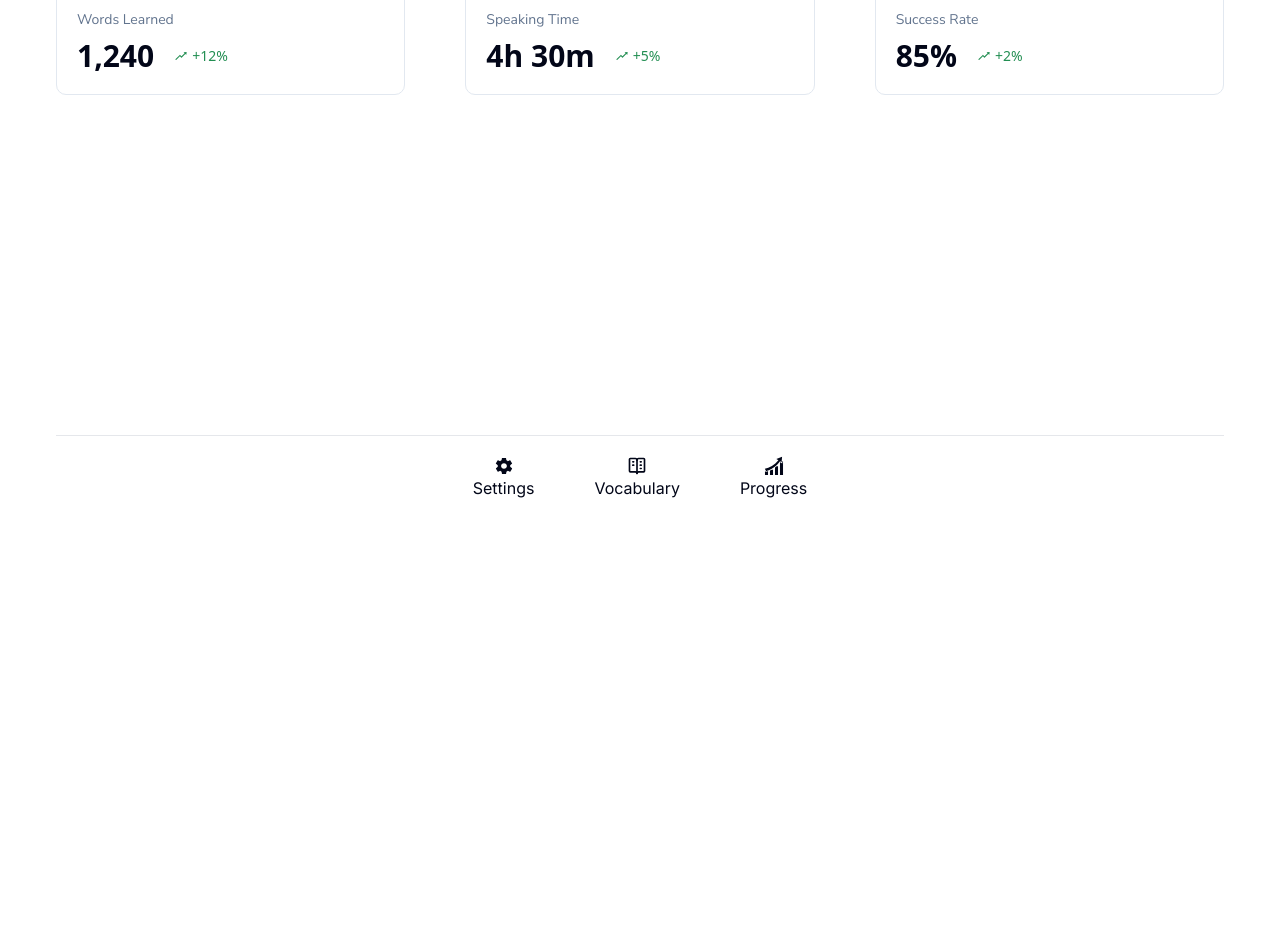
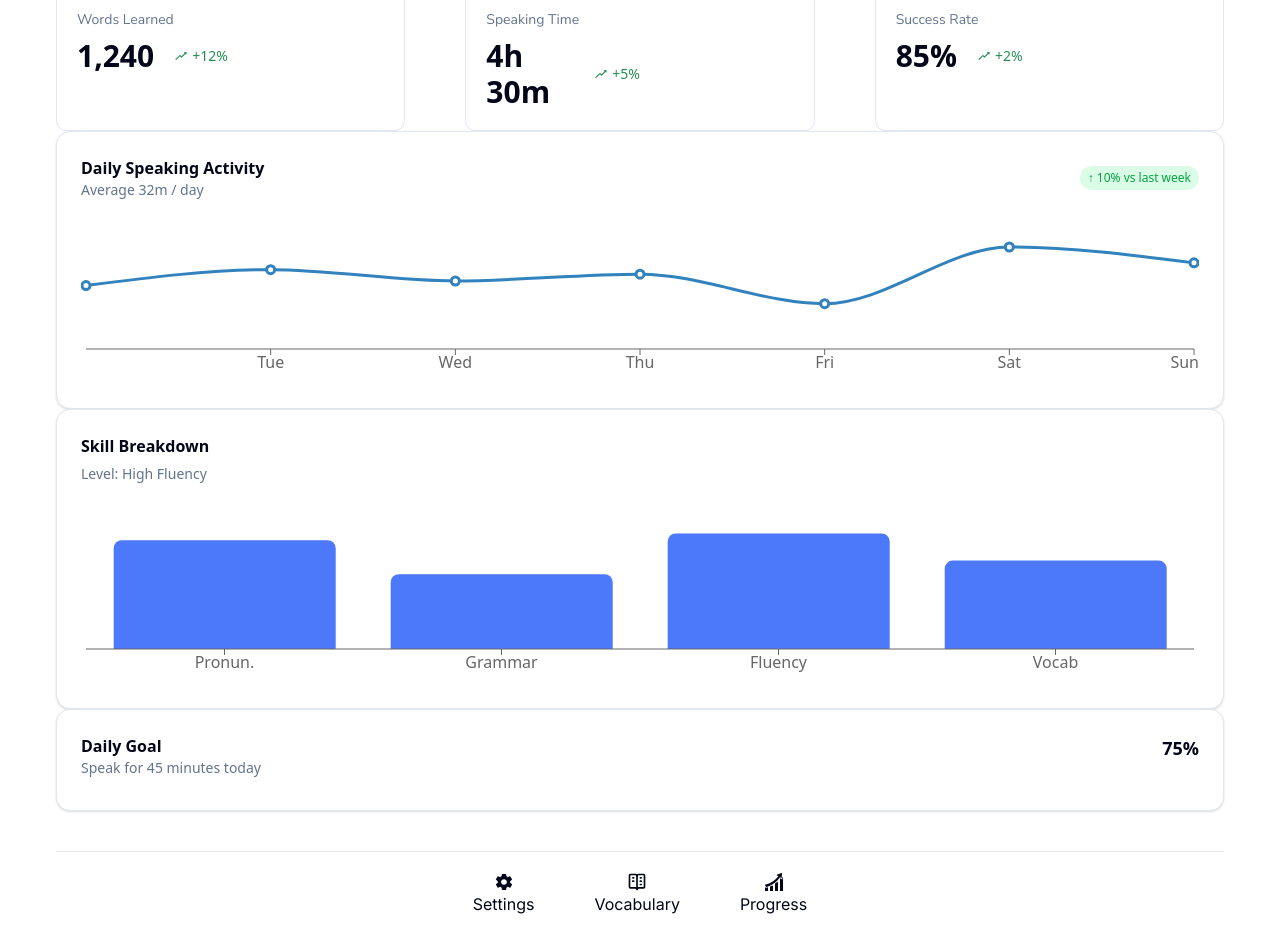
Before and after one commit to AtakanAkin1/voice-english-bubby, a Next.js app: page /progress in a window 1280 px wide. Shown: the part 280-1216 px from the top of the page. Before the commit the page ends 800 px from the top, so only its background shows below. Built offline with nearby package versions, Linux system fonts and the light colour scheme.

Commit message:
Added a Recharts chart to the Progress page.

```diff
--- a/app/progress/page.tsx
+++ b/app/progress/page.tsx
@@ -1,3 +1,4 @@
+"use client";
 import React from 'react';
 import CustomHeading from "@/components/headings/CustomHeading";
 import {Button} from "@/components/ui/button";
@@ -5,6 +6,9 @@ import { RiGraduationCapFill } from "react-icons/ri";
 import { MdTimer } from "react-icons/md";
 import { FaCheckCircle } from "react-icons/fa";
 import StatCard from "@/components/stats/StatCard";
+import {DailySpeakingChart} from "@/components/charts/DailySpeakingChart";
+import {SkillBreakdownChart} from "@/components/charts/SkillBreakdownChart";
+import {DailyGoal} from "@/components/charts/DailyGoal";
 
 const Progress = () => {
     return (
@@ -46,6 +50,15 @@ const Progress = () => {
                     change={{ value: "+2%", positive: true }}
                 />
             </div>
+            <div>
+                <DailySpeakingChart/>
+            </div>
+            <div>
+                <SkillBreakdownChart/>
+            </div>
+            <div>
+                <DailyGoal/>
+            </div>
         </div>
     );
 };
--- /dev/null
+++ b/components/charts/DailyGoal.tsx
@@ -0,0 +1,23 @@
+import { Card, CardContent } from "@/components/ui/card";
+import {Progress} from "@radix-ui/react-progress";
+
+
+export function DailyGoal() {
+    return (
+        <Card className="rounded-xl">
+            <CardContent className="pt-6">
+                <div className="flex justify-between mb-2">
+                    <div>
+                        <h3 className="font-semibold">Daily Goal</h3>
+                        <p className="text-sm text-muted-foreground">
+                            Speak for 45 minutes today
+                        </p>
+                    </div>
+                    <span className="font-semibold text-lg">75%</span>
+                </div>
+
+                <Progress value={75} />
+            </CardContent>
+        </Card>
+    );
+}
--- /dev/null
+++ b/components/charts/DailySpeakingChart.tsx
@@ -0,0 +1,56 @@
+import {
+    LineChart,
+    Line,
+    XAxis,
+    YAxis,
+    Tooltip,
+    ResponsiveContainer,
+} from "recharts";
+import { Card, CardContent, CardHeader } from "@/components/ui/card";
+
+export function DailySpeakingChart() {
+    const speakingData = [
+        { day: "Mon", minutes: 28 },
+        { day: "Tue", minutes: 35 },
+        { day: "Wed", minutes: 30 },
+        { day: "Thu", minutes: 33 },
+        { day: "Fri", minutes: 20 },
+        { day: "Sat", minutes: 45 },
+        { day: "Sun", minutes: 38 },
+    ];
+
+    return (
+        <Card className="rounded-xl">
+            <CardHeader className="pb-2">
+                <div className="flex justify-between items-center">
+                    <div>
+                        <h3 className="font-semibold">Daily Speaking Activity</h3>
+                        <p className="text-sm text-muted-foreground">
+                            Average 32m / day
+                        </p>
+                    </div>
+
+                    <span className="text-xs px-2 py-1 rounded-full bg-green-100 text-green-600">
+            ↑ 10% vs last week
+          </span>
+                </div>
+            </CardHeader>
+
+            <CardContent className="h-[200px]">
+                <ResponsiveContainer width="100%" height="100%">
+                    <LineChart data={speakingData}>
+                        <XAxis dataKey="day" />
+                        <YAxis hide />
+                        <Tooltip />
+                        <Line
+                            type="monotone"
+                            dataKey="minutes"
+                            strokeWidth={3}
+                            dot={{ r: 4 }}
+                        />
+                    </LineChart>
+                </ResponsiveContainer>
+            </CardContent>
+        </Card>
+    );
+}
--- /dev/null
+++ b/components/charts/SkillBreakdownChart.tsx
@@ -0,0 +1,43 @@
+import {
+    BarChart,
+    Bar,
+    XAxis,
+    ResponsiveContainer,
+} from "recharts";
+import { Card, CardContent, CardHeader } from "@/components/ui/card";
+
+export function SkillBreakdownChart() {
+    const skillData = [
+        { name: "Pronun.", value: 80 },
+        { name: "Grammar", value: 55 },
+        { name: "Fluency", value: 85 },
+        { name: "Vocab", value: 65 },
+    ];
+
+    return (
+        <Card className="rounded-xl">
+            <CardHeader>
+                <h3 className="font-semibold">Skill Breakdown</h3>
+                <p className="text-sm text-muted-foreground">
+                    Level: High Fluency
+                </p>
+            </CardHeader>
+
+            <CardContent className="h-[200px]">
+                <ResponsiveContainer width="100%" height="100%">
+                    <BarChart
+                        responsive
+                        data={skillData}
+                    >
+                        <XAxis dataKey="name" />
+                        <Bar
+                            dataKey="value"
+                            radius={[8, 8, 0, 0]}
+                            fill="#4c78fa"
+                        />
+                    </BarChart>
+                </ResponsiveContainer>
+            </CardContent>
+        </Card>
+    );
+}
--- a/components/stats/StatCard.tsx
+++ b/components/stats/StatCard.tsx
@@ -16,7 +16,7 @@ const StatCard = (props: StatCardProps) => {
     const { icon, title, value, change } = props;
     return (
         <CustomBox>
-            <div>
+            <div className="w-1/2">
                 <div className="flex items-center justify-center w-10 h-10 rounded-full bg-gray-100">
                     {icon}
                 </div>
--- a/components/ui/radial-progress.tsx
+++ b/components/ui/radial-progress.tsx
@@ -15,7 +15,7 @@ export function RadialProgress({
         {
             name: "Progress",
             value: percent,
-            fill: "#4c78fa", // mavi
+            fill: "#4c78fa",
         },
     ]
 
@@ -37,7 +37,6 @@ export function RadialProgress({
                 <RadialBar dataKey="value" cornerRadius={10} />
             </RadialBarChart>
 
-            {/* Orta Metin */}
             <div className="absolute flex flex-col items-center">
                 <span className="font-inter text-2xl">{value}</span>
                 <span className="text-sm text-gray-400">Visitors</span>
--- a/package.json
+++ b/package.json
@@ -10,6 +10,7 @@
   },
   "dependencies": {
     "@radix-ui/react-label": "^2.1.8",
+    "@radix-ui/react-progress": "^1.1.8",
     "@radix-ui/react-select": "^2.2.6",
     "@radix-ui/react-slider": "^1.3.6",
     "@radix-ui/react-slot": "^1.2.4",
```
Also changed, not shown: 1 other file (tests, documents, lock files or other folders).
